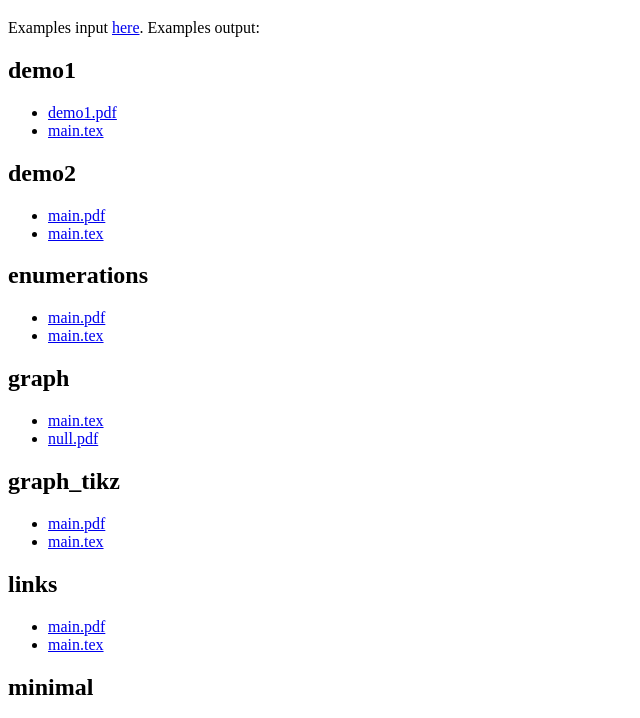
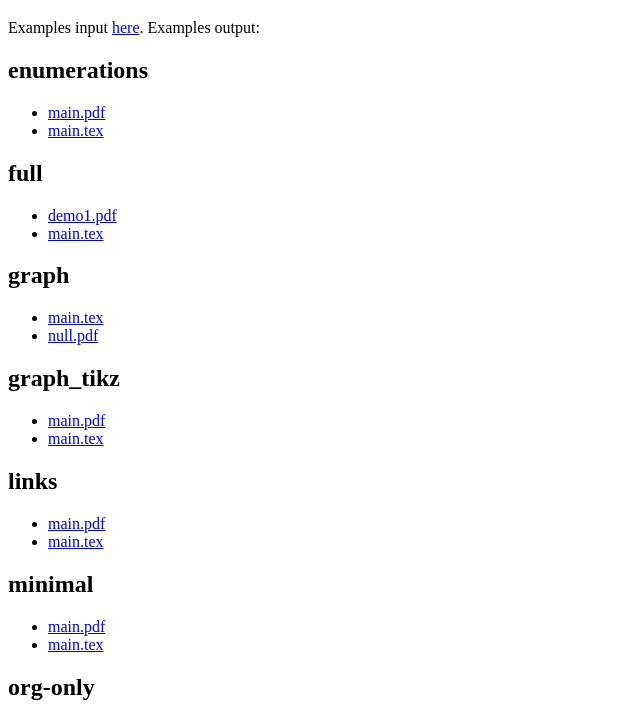
Before and after one commit to doc-org/examples, a plain HTML site: page index.html in a window 1280 px wide. Shown: the part 61-779 px from the top of the page, without its empty margins (0-640 px from the left). Drawn offline with Linux system fonts and the light colour scheme.

Commit message:
deploy: a4c7e3c6c88f092d512e8ce7cefdffbe7e797f74

```diff
--- a/index.html
+++ b/index.html
@@ -7,20 +7,15 @@
 <body>
 <h1>Doc-Org Examples</h1>
 Examples input <a href="https://github.com/doc-org/examples">here</a>. Examples output:
-<h2>demo1</h1>
-      <ul>
-        <li><a href="demo1/demo1.pdf">demo1.pdf</a></li>
-        <li><a href="demo1/main.tex">main.tex</a></li>
-    </ul>
-<h2>demo2</h1>
-      <ul>
-        <li><a href="demo2/main.pdf">main.pdf</a></li>
-        <li><a href="demo2/main.tex">main.tex</a></li>
-    </ul>
 <h2>enumerations</h1>
       <ul>
         <li><a href="enumerations/main.pdf">main.pdf</a></li>
         <li><a href="enumerations/main.tex">main.tex</a></li>
+    </ul>
+<h2>full</h1>
+      <ul>
+        <li><a href="full/demo1.pdf">demo1.pdf</a></li>
+        <li><a href="full/main.tex">main.tex</a></li>
     </ul>
 <h2>graph</h1>
       <ul>
```
Also changed, not shown: 17 other files.
